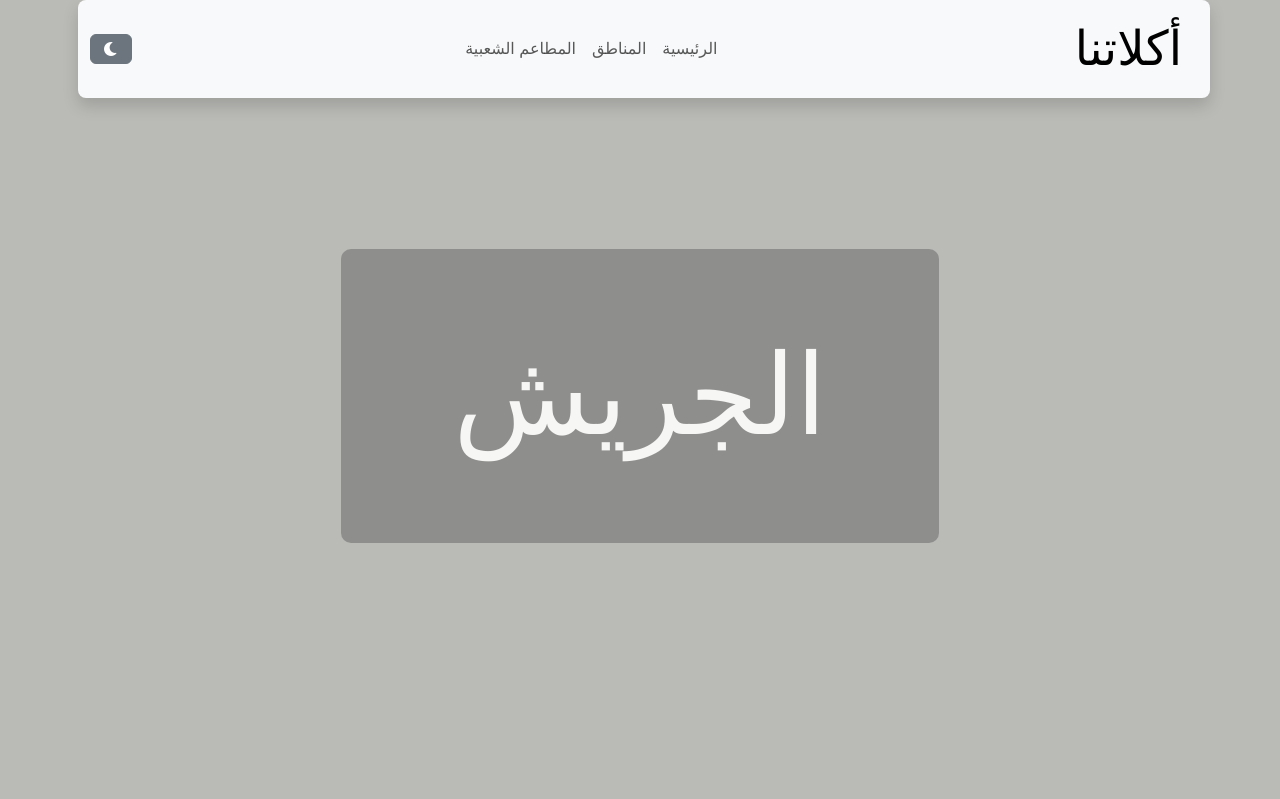
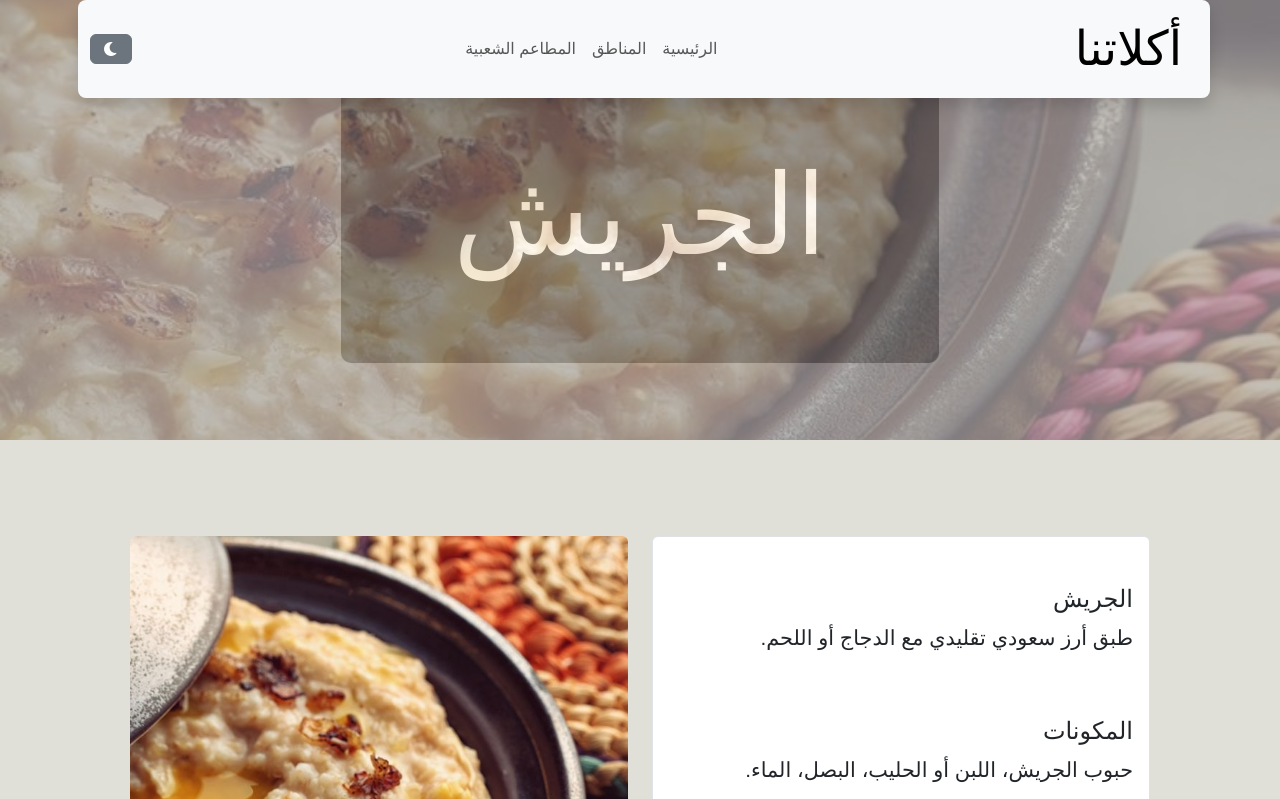
Before and after one commit to T-Python-June-24/UNIT-2-PROJECT, a Django app: a page that uses TraditionalFood/main/templates/main/recipe_detail.html in a window 1280 px wide. Shown: the top 799 px of the page. Run offline with Django 5.2, Linux system fonts and the light colour scheme; some web fonts are replaced.

Commit message:
finished project

```diff
--- a/TraditionalFood/main/templates/main/recipe_detail.html
+++ b/TraditionalFood/main/templates/main/recipe_detail.html
@@ -3,7 +3,7 @@
 {% load static %}
 
 {% block banner %}
-    <!-- <div class="row align-items-center intro-section m-0" style="height: 55vh; width: 100vw; background-image: url('{% static 'images/' %}{{ recipe.image }}'); background-size: cover; background-position: center;"> -->
+    <div class="row align-items-center intro-section m-0" style="height: 55vh; width: 100vw; background-image: url('{% static 'images/' %}{{ recipe.image }}'); background-size: cover; background-position: center;">
         <div class="col-12 p-0 bannerimage rcp d-flex align-items-center justify-content-center h-100">
             <div class="text-white text-left ml-5 pl-5">
                 <h1 class="intro-title">{{ recipe.name }}</h1>
```
